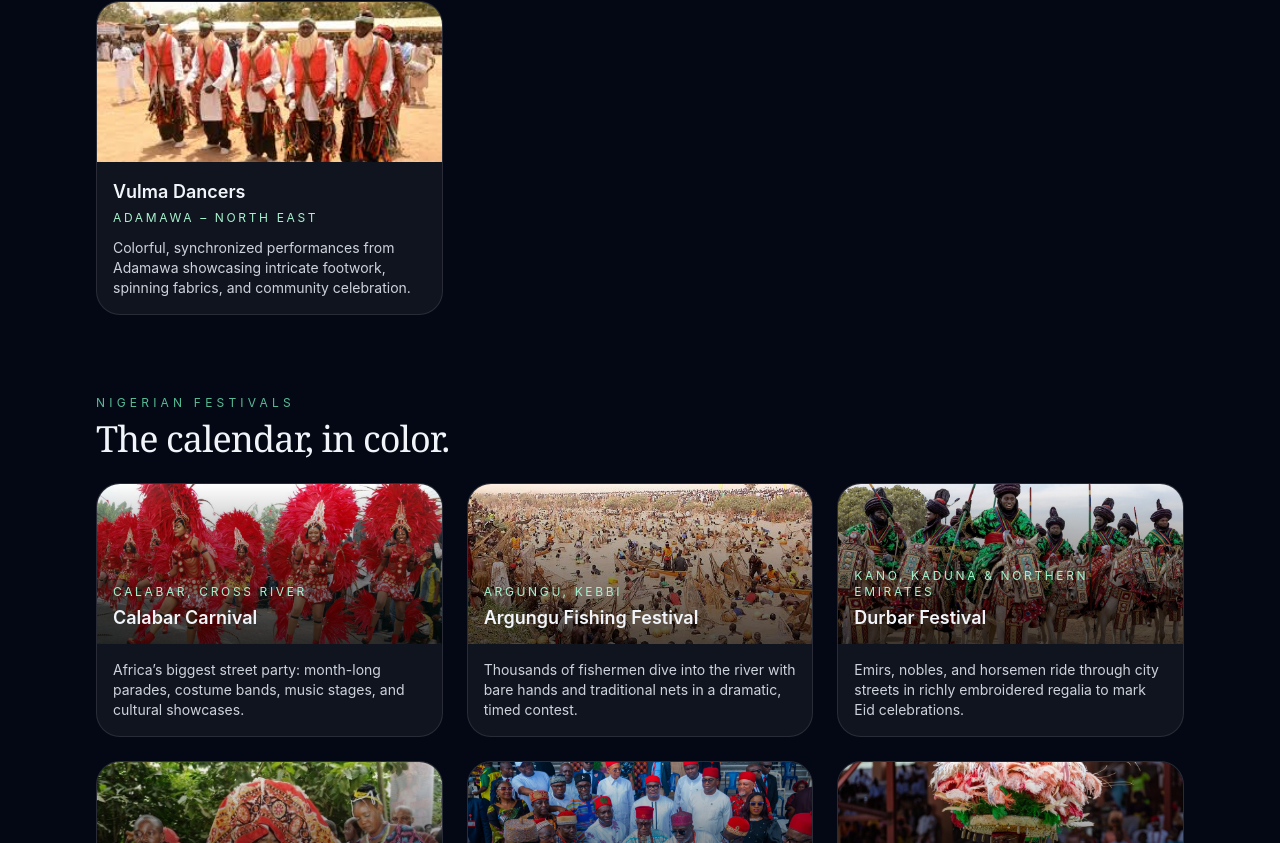
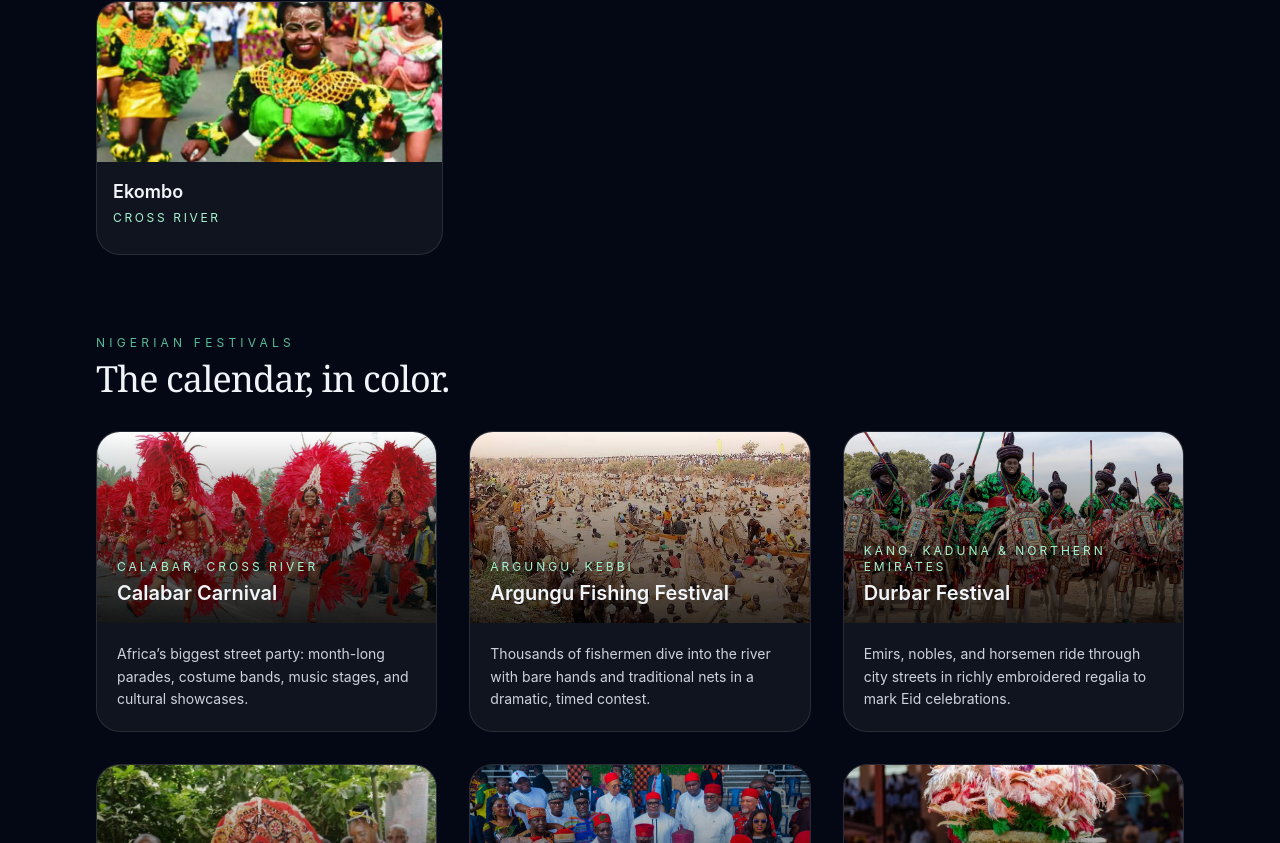
Before and after one commit to Ayrabb/visit-nigeria, a Next.js app: page /culture in a window 1280 px wide. Shown: the part 2297-3140 px from the top of the page. Built offline with nearby package versions, Linux system fonts and the light colour scheme.

Commit message:
Embed youtube videos in festival cards and add tribe

```diff
--- a/src/app/culture/sections/DancesSection.jsx
+++ b/src/app/culture/sections/DancesSection.jsx
@@ -16,19 +16,17 @@ const DANCES = [
       "An acrobatic, high-energy youth dance marked by flips, fast kicks, and colorful costumes.",
   },
   {
-    name: "Durbar Horse Parade",
-    region: "Hausa-Fulani – North",
-    image: "/images/dances/durbar.png",
-    description:
-      "Regal horsemanship with embroidered regalia, drums, and gun salutes during Eid and festivals.",
-  },
-  {
     name: "Vulma Dancers",
     region: "Adamawa – North East",
     image: "/images/dances/vulma.png",
     description:
       "Colorful, synchronized performances from Adamawa showcasing intricate footwork, spinning fabrics, and community celebration.",
   },
+  {
+    name:"Ekombo",
+    region: "Cross River",
+    image: "/images/dances/ekombi.png"
+  }
 ];
 
 export default function DancesSection() {
--- a/src/app/culture/sections/FestivalsSection.jsx
+++ b/src/app/culture/sections/FestivalsSection.jsx
@@ -1,3 +1,6 @@
+"use client";
+
+import { useState } from "react";
 import Image from "next/image";
 
 const FESTIVALS = [
@@ -5,6 +8,7 @@ const FESTIVALS = [
     name: "Calabar Carnival",
     location: "Calabar, Cross River",
     image: "/images/festivals/calabar-carnival.png",
+    videoId: "Og2dzyxBQ3g",
     description:
       "Africa’s biggest street party: month-long parades, costume bands, music stages, and cultural showcases.",
   },
@@ -12,6 +16,7 @@ const FESTIVALS = [
     name: "Argungu Fishing Festival",
     location: "Argungu, Kebbi",
     image: "/images/festivals/argungu.png",
+    videoId: "dZGchEkS6lQ",
     description:
       "Thousands of fishermen dive into the river with bare hands and traditional nets in a dramatic, timed contest.",
   },
@@ -19,6 +24,7 @@ const FESTIVALS = [
     name: "Durbar Festival",
     location: "Kano, Kaduna & Northern Emirates",
     image: "/images/dances/durbar.png",
+    videoId: "KqOpmd-EDb0",
     description:
       "Emirs, nobles, and horsemen ride through city streets in richly embroidered regalia to mark Eid celebrations.",
   },
@@ -26,6 +32,7 @@ const FESTIVALS = [
     name: "Osun-Osogbo Festival",
     location: "Osogbo, Osun",
     image: "/images/festivals/osun-osogbo.png",
+    videoId: "fW0jOcSDwwo",
     description:
       "Pilgrims, priests, and visitors journey to the sacred grove to honor the river goddess Osun.",
   },
@@ -33,6 +40,7 @@ const FESTIVALS = [
     name: "New Yam Festival (Iri Ji)",
     location: "Communities across the South East",
     image: "/images/festivals/new-yam.png",
+    videoId: "ygnPcNR9pF0",
     description:
       "A thanksgiving celebration marking the harvest of new yams, filled with masquerades, music, and feasts.",
   },
@@ -40,15 +48,18 @@ const FESTIVALS = [
     name: "Ofala Festival",
     location: "Onitsha, Anambra",
     image: "/images/festivals/ofala.png",
+    videoId: "BT4TsgbKmJ4",
     description:
       "A royal festival where the Obi of Onitsha appears in full regalia to greet his people amid dance and gun salutes.",
   },
 ];
 
 export default function FestivalsSection() {
+  const [activeVideo, setActiveVideo] = useState(null);
+
   return (
     <section>
-      <header className="mb-6 flex items-baseline justify-between gap-4">
+      <header className="mb-8 flex items-baseline justify-between gap-4">
         <div>
           <p className="text-xs tracking-[0.35em] uppercase text-emerald-300/80 mb-2">
             Nigerian Festivals
@@ -59,35 +70,60 @@ export default function FestivalsSection() {
         </div>
       </header>
 
-      <div className="grid gap-6 md:grid-cols-3">
-        {FESTIVALS.map((festival) => (
+      <div className="grid gap-8 md:grid-cols-2 xl:grid-cols-3">
+        {FESTIVALS.map((festival) => {
+          const isActive = activeVideo === festival.name;
+
+          return (
             <article
               key={festival.name}
-            className="group overflow-hidden rounded-3xl bg-white/5 border border-white/10 flex flex-col"
+              onMouseEnter={() => setActiveVideo(festival.name)}
+              onMouseLeave={() => setActiveVideo(null)}
+              className="group overflow-hidden rounded-3xl bg-white/5 border border-white/10 transition-all duration-300 hover:shadow-2xl hover:shadow-black/30 hover:-translate-y-1"
             >
-            <div className="relative h-40">
+              {/* MEDIA (16:9 PERFECT) */}
+              <div className="relative aspect-video overflow-hidden">
+                {/* IMAGE */}
                 <Image
                   src={festival.image}
                   alt={festival.name}
                   fill
-                sizes="(min-width: 1024px) 20vw, (min-width: 768px) 33vw, 100vw"
-                className="object-cover transition-transform duration-500 group-hover:scale-105"
+                  className="object-cover transition-transform duration-700 group-hover:scale-110"
                 />
-              <div className="absolute inset-0 bg-gradient-to-t from-black/70 via-black/40 to-transparent" />
-              <div className="absolute bottom-3 left-4 right-4">
-                <p className="text-xs uppercase tracking-[0.22em] text-emerald-200 mb-1">
+
+                {/* VIDEO (LOADS ONLY ON HOVER) */}
+                {isActive && (
+                  <iframe
+                    src={`https://www.youtube.com/embed/${festival.videoId}?autoplay=1&mute=1&controls=0&loop=1&playlist=${festival.videoId}`}
+                    title={festival.name}
+                    className="absolute inset-0 w-full h-full"
+                    allow="autoplay"
+                  />
+                )}
+
+                {/* GRADIENT OVERLAY */}
+                <div className="absolute inset-0 bg-gradient-to-t from-black/80 via-black/40 to-transparent" />
+
+                {/* TEXT OVER IMAGE */}
+                <div className="absolute bottom-4 left-5 right-5">
+                  <p className="text-xs uppercase tracking-[0.25em] text-emerald-200 mb-1">
                     {festival.location}
                   </p>
-                <h3 className="font-semibold text-lg">{festival.name}</h3>
+                  <h3 className="font-semibold text-lg md:text-xl leading-tight">
+                    {festival.name}
+                  </h3>
                 </div>
               </div>
-            <div className="p-4 flex-1">
-              <p className="text-sm text-slate-200/90">
+
+              {/* CONTENT */}
+              <div className="p-5">
+                <p className="text-sm text-slate-200/90 leading-relaxed">
                   {festival.description}
                 </p>
               </div>
             </article>
-        ))}
+          );
+        })}
       </div>
     </section>
   );
--- a/src/app/map/page.jsx
+++ b/src/app/map/page.jsx
@@ -15,21 +15,25 @@ export default function MapPage() {
     y: 0,
   });
 
-  const getStateKeyFromPath = (path) => {
-    if (!path) return null;
+  // Helper to find the actual <path> element
+  const getStateFromEvent = (e) => {
+    let target = e.target;
 
-    const rawName = path.getAttribute?.("name");
-    if (rawName) {
-      const normalized = rawName.toLowerCase().replace(/[^a-z]/g, "");
-      if (normalized === "federalcapitalterritory") return "fct";
-      return normalized; // "akwaibom", "crossriver", etc.
+    while (target && target.tagName !== "PATH") {
+      target = target.parentElement;
     }
+    if (!target) return null;
 
-    // Fallback to SVG ID codes like "NGAD"
-    const rawId = path.id || "";
-    const code = rawId.toLowerCase().replace(/^ng/, "");
-    if (!code) return null;
+    // Try name attribute first
+    const nameAttr = target.getAttribute("name");
+    const keyFromName = nameAttr
+      ? nameAttr.toLowerCase().replace(/[^a-z]/g, "") === "federalcapitalterritory"
+        ? "fct"
+        : nameAttr.toLowerCase().replace(/[^a-z]/g, "")
+      : null;
 
+    // Fallback to SVG ID
+    const idAttr = target.id?.toLowerCase().replace(/^ng/, "");
     const codeMap = {
       ab: "abia",
       ad: "adamawa",
@@ -70,23 +74,13 @@ export default function MapPage() {
       za: "zamfara",
     };
 
-    return codeMap[code] || null;
-  };
-
-  const getStateFromEvent = (e) => {
-    const target = e?.target;
-    const path =
-      target?.closest?.("path") ||
-      (target?.tagName === "path" ? target : null);
-    if (!path) return null;
-
-    const key = getStateKeyFromPath(path);
+    const key = keyFromName || codeMap[idAttr] || null;
     if (!key) return null;
 
     const data = STATES[key];
     if (!data) return null;
 
-    return { key, path, data };
+    return { key, path: target, data };
   };
 
   const handlePointerMove = (e) => {
@@ -105,32 +99,26 @@ export default function MapPage() {
   };
 
   const handlePointerLeave = () => {
-    setTooltip({
-      visible: false,
-      name: "",
-      x: 0,
-      y: 0,
-    });
+    setTooltip({ visible: false, name: "", x: 0, y: 0 });
   };
 
   const handlePointerDown = (e) => {
     const state = getStateFromEvent(e);
     if (!state) return;
 
-    // ensure only one highlighted path at a time
+    // Remove previous highlights
     const svgRoot = state.path.ownerSVGElement;
     if (svgRoot) {
       svgRoot.querySelectorAll("path").forEach((p) => {
         p.classList.remove(styles.activePath);
       });
     }
+
     state.path.classList.add(styles.activePath);
-
     setActiveState({ id: state.key, ...state.data });
   };
 
   const closeDrawer = () => {
-    // remove highlighted state when closing
     const svgEl = document.querySelector(`.${styles.nigeriaMap}`);
     if (svgEl) {
       svgEl.querySelectorAll("path").forEach((p) => {
@@ -143,13 +131,9 @@ export default function MapPage() {
   return (
     <section className={styles.mapWrapper}>
       <div className={styles.mapContent}>
-        <h1 className={styles.mapTitle}>
-          Explore Nigeria by Region
-        </h1>
-
+        <h1 className={styles.mapTitle}>Explore Nigeria by Region</h1>
         <p className={styles.mapSubtitle}>
-          Click any state to discover destinations, culture,
-          cuisine and festivals
+          Click any state to discover destinations, culture, cuisine and festivals
         </p>
 
         <div className={styles.mapContainer}>
@@ -167,7 +151,7 @@ export default function MapPage() {
               style={{
                 top: tooltip.y + 12,
                 left: tooltip.x + 12,
-                position: "fixed", // 🔥 IMPORTANT FIX
+                position: "fixed",
                 pointerEvents: "none",
                 zIndex: 1000,
               }}
@@ -179,26 +163,16 @@ export default function MapPage() {
       </div>
 
       <div
-        className={`${styles.overlay} ${
-          activeState ? styles.overlayVisible : ""
-        }`}
+        className={`${styles.overlay} ${activeState ? styles.overlayVisible : ""}`}
         onClick={closeDrawer}
       />
 
-      <aside
-        className={`${styles.drawer} ${
-          activeState ? styles.drawerOpen : ""
-        }`}
-      >
+      <aside className={`${styles.drawer} ${activeState ? styles.drawerOpen : ""}`}>
         {activeState && (
           <div>
-            <button
-              className={styles.closeBtn}
-              onClick={closeDrawer}
-            >
+            <button className={styles.closeBtn} onClick={closeDrawer}>
               ×
             </button>
-
             <h2 className={styles.drawerTitle}>{activeState.name}</h2>
 
             <div className={styles.drawerSection}>
@@ -207,11 +181,7 @@ export default function MapPage() {
                 <strong>Capital:</strong> {activeState.capital} •{" "}
                 <strong>Region:</strong> {activeState.region}
               </p>
-              {activeState.size && (
-                <p>
-                  <strong>Size:</strong> {activeState.size}
-                </p>
-              )}
+              {activeState.size && <p><strong>Size:</strong> {activeState.size}</p>}
             </div>
 
             {activeState.tribes && (
--- a/src/app/map/page.module.css
+++ b/src/app/map/page.module.css
@@ -59,6 +59,7 @@
   stroke: #ffffff;
   stroke-width: 1;
   cursor: pointer;
+  pointer-events: all;
 }
 /* ================================
    TOOLTIP
```
Also changed, not shown: public/images/dances/ekombi.png (added). Lines whose indentation alone changed are shown as unchanged.
